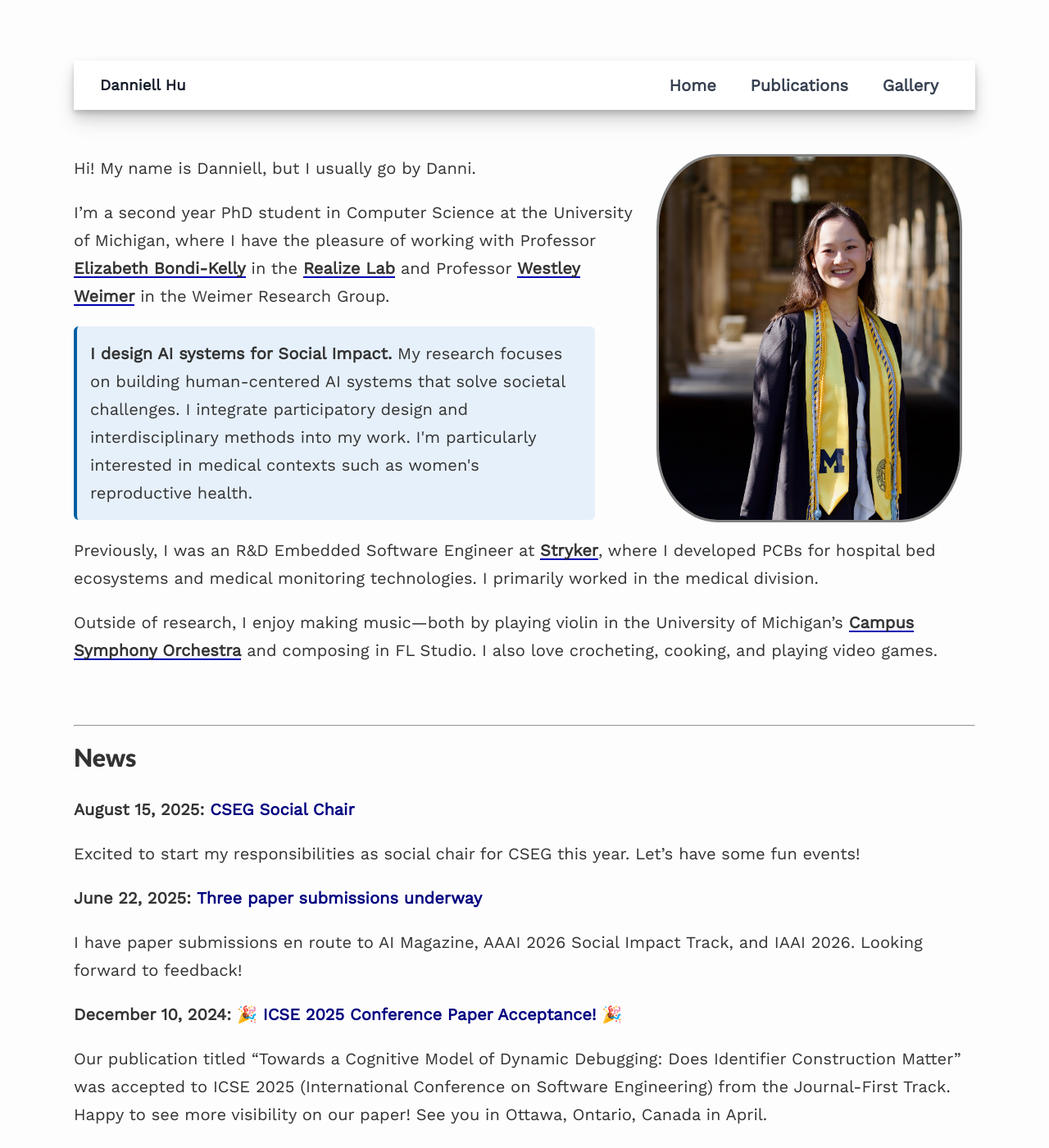
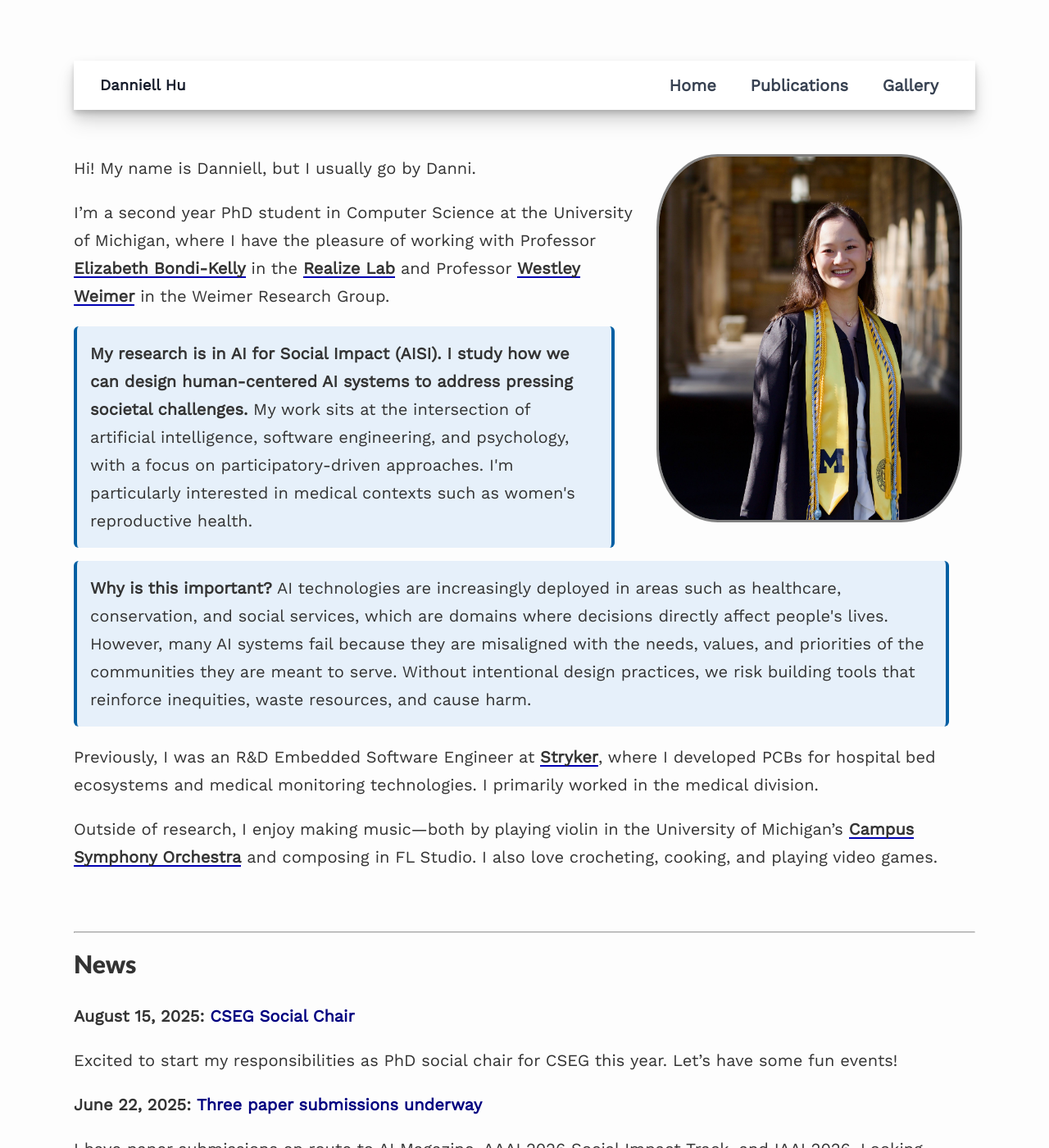
Before and after one commit to Dannihu01/dannihu01.github.io, a Jekyll site: the page built from index.md, in a window 1280 px wide and 1400 px high. Shown: the whole window at 82% size. Built offline with Jekyll 4.4.1, drawn with Linux system fonts in a browser that asks for light colours; nearby versions of some CDN libraries.

Commit message:
Add more research blurb

```diff
--- a/index.md
+++ b/index.md
@@ -15,8 +15,15 @@ I'm a second year PhD student in Computer Science at the University of Michigan,
   <strong>I design AI systems for Social Impact.</strong> My research focuses on building human-centered AI systems that integrate participatory design and interdisciplinary methods. I'm particularly interested in medical contexts such as women's reproductive health.
 </div> -->
 
-<div style="background-color: #e6f0fa; border-left: 4px solid #005fa3; padding: 1rem; border-radius: 6px; margin: 1rem 2rem 1rem 0; max-width: 600px;">
-  <strong>I design AI systems for Social Impact.</strong> My research focuses on building human-centered AI systems that solve societal challenges. I integrate participatory design and interdisciplinary methods into my work. I'm particularly interested in medical contexts such as women's reproductive health.
+<div style="background-color: #e6f0fa; border-left: 4px solid #005fa3; border-right: 4px solid #005fa3;padding: 1rem; border-radius: 6px; margin: 1rem 2rem 1rem 0; max-width: 620px;">
+  <strong>My research is in AI for Social Impact (AISI). I study how we can design human-centered AI systems to address pressing societal challenges.</strong>
+  My work sits at the intersection of artificial intelligence, software engineering, and psychology, with a focus on participatory-driven approaches.  I'm particularly interested in medical contexts such as women's reproductive health.
+</div>
+
+<div style="background-color: #e6f0fa; border-left: 4px solid #005fa3; border-right: 4px solid #005fa3; padding: 1rem; border-radius: 6px; margin: 1rem 2rem 1rem 0;">
+<strong>Why is this important?</strong>
+  AI technologies are increasingly deployed in areas such as healthcare, conservation, and social services, which are domains where decisions directly affect people's lives. However, many AI systems fail because they are misaligned with the needs, values, and priorities of the communities they are meant to serve. Without intentional design practices, we risk building tools that reinforce inequities, waste resources, and cause harm.
+
 </div>
 
 
```
Also changed, not shown: _news/8.22.social_chair.md (+1 -1 lines).
